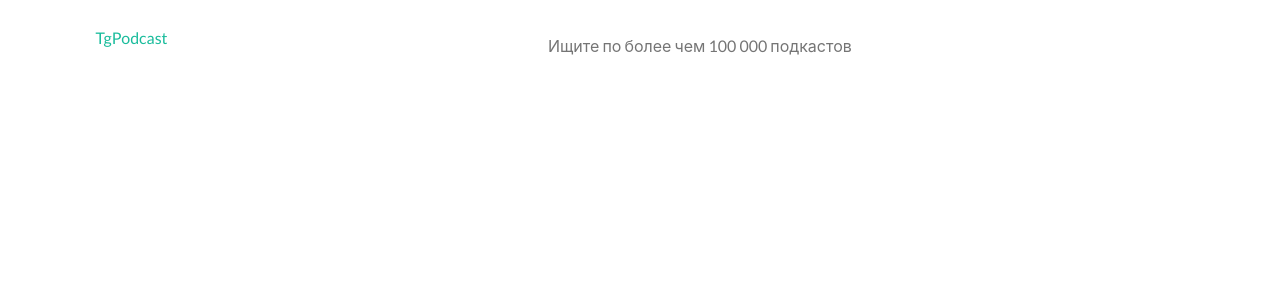
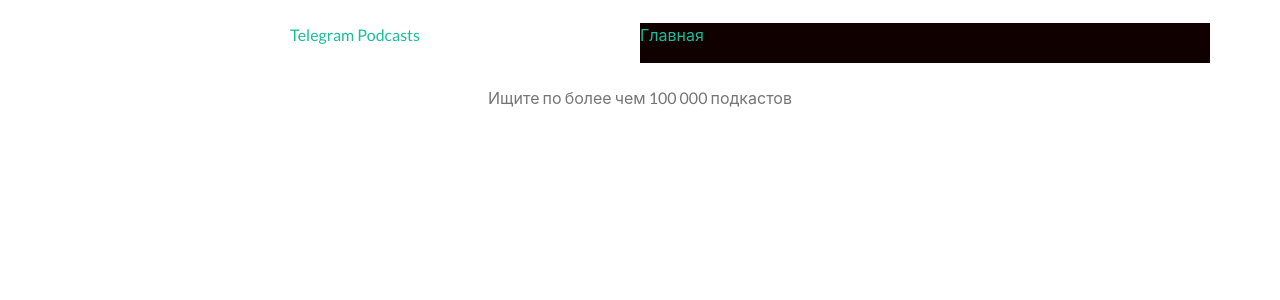
Before and after one commit to vrntsv/podcasts_dj, a Django app: template pd_backend/templates/pd_backend/base.html in a window 1280 px wide. Shown: the top 300 px of the page. Run offline with Django 3.2, Linux system fonts and the light colour scheme; the template is opened without the code that fills it, so the values that code supplies are empty; some libraries are stand-ins or nearby versions.

Commit message:
апдейт шапки

```diff
--- a/pd_backend/templates/pd_backend/base.html
+++ b/pd_backend/templates/pd_backend/base.html
@@ -28,23 +28,39 @@
 <body id="page-top">
 
       <div class="fixed-top" style='width: 100%; height: 100px; background-color: #fff'>
+        <div style='width: 90%; max-height: 100px; margin-left: 5%; padding-bottom: 5px;'>
           <div class="container" style="padding-top: 2%">
-          <div class="row">
-            <div style='width: 20%; position: absolute; margin-left: 2%;'>
+            <div class="row " style=''>
+              <div class="text-center" style='width: 50%;'>
                 <a href="{%  url 'pd_backend:index_url'  %}">
                   <span class='d-inline-block'>
-                  TgPodcast
+                    Telegram Podcasts
                   </span>
                 </a>
               </div>
-            <div style='width: 75%; margin-left: 23%'>
+              <div сlass='' style='width: 50%; background-color: #100'>
+                <a href="{%  url 'pd_backend:index_url'  %}">
+                  <p>
+                    {% block page_info %}
+                        Главная
+                    {% endblock %}
+                  </p>
+                </a>
+              </div>
+            </div>
+            <div class="row" style='margin-top: 15px;'>
+              <div style='width: 100%'>
                     <form action="{% url 'pd_backend:index_url' %}" method="post">
                                     {% csrf_token %}
                         {% block searchbar %}
-                    <input class='btn finder' style="margin-left: 3%; width: 80%; -webkit-user-select:text;" id="query" name="search_data" type="finder" placeholder='Ищите по более чем 100 000 подкастов'>
+
+                      <input style="width: 100%" class="btn finder"  name="search_data" type="finder" placeholder='Ищите по более чем 100 000 подкастов'>
                                           {% endblock %}
+
                     </form>
               </div>
+            </div>
+
           </div>
         </div>
       </div>
--- a/pd_backend/templates/pd_backend/series.html
+++ b/pd_backend/templates/pd_backend/series.html
@@ -6,6 +6,10 @@
     <title>
        {{ series.0|get_value_from_dict:'title_audio' }} - {{ podcast_title }} - {{ podcast_author }}
     </title>
+{% endblock %}
+
+{% block page_info %}
+    {{ series.0|get_value_from_dict:'title_audio'|highlight_all }} - {{ podcast_title }}
 {% endblock %}
 
 {% block description %}
--- a/pd_backend/templatetags/custom_filters.py
+++ b/pd_backend/templatetags/custom_filters.py
@@ -12,6 +12,12 @@ def highlight(text, search):
 
 
 @register.filter
+def highlight_all(text):
+    highlighted = text.replace(text, '<span style="background-color: #FFFF00">{}</span>'.format(text))
+    return mark_safe(highlighted)
+
+
+@register.filter
 def len(data):
     return data.__len__()
 
--- a/pd_backend/urls.py
+++ b/pd_backend/urls.py
@@ -25,6 +25,6 @@ urlpatterns = [
     path('ru/', views.index_router, name='index_url'),
     path('ru/podcast/id<int:podcast_id>', views.podcast_router, name='podcast_url'),
     path('ru/podcast/id<int:podcast_id>/e<int:series_id>', views.series_router, name='series_url'),
-    path('ru/category/<category_name>_<int:category_id>', views.category_search_router, name='cat_url'),
+    path('ru/category/<category_name>/<int:category_id>', views.category_search_router, name='cat_url'),
     #path('tag?<int:tag_id>', views.tag_search, name='tag_url'),
 ]
--- a/pd_backend/views.py
+++ b/pd_backend/views.py
@@ -14,7 +14,6 @@ def index_router(request):
     if request.method == 'GET':
         main_podcast = services.get_main_podcasts()
         page = request.GET.get('page', 1)
-        print(services.get_cats_pd_id())
         paginator = Paginator(main_podcast, 20)
         try:
             main_podcast = paginator.page(page)
--- a/podcasts_dj/settings.py
+++ b/podcasts_dj/settings.py
@@ -85,7 +85,7 @@ TEMPLATES = [
 DATABASES = {
   'default': {
       'ENGINE': 'django.db.backends.mysql',
-      'NAME': 'podcasts_parser',
+      'NAME': 'pp_server',
       'USER': 'admin',
       'PASSWORD': 'admin',
       'HOST': '/Applications/MAMP/tmp/mysql/mysql.sock',
```
Also changed, not shown: pd_backend/services.py (+19 -5 lines), pd_backend/templates/pd_backend/chanel.html (+9 -1 lines), pd_backend/templates/pd_backend/index.html (+16 -2 lines). Lines whose indentation alone changed are shown as unchanged.
